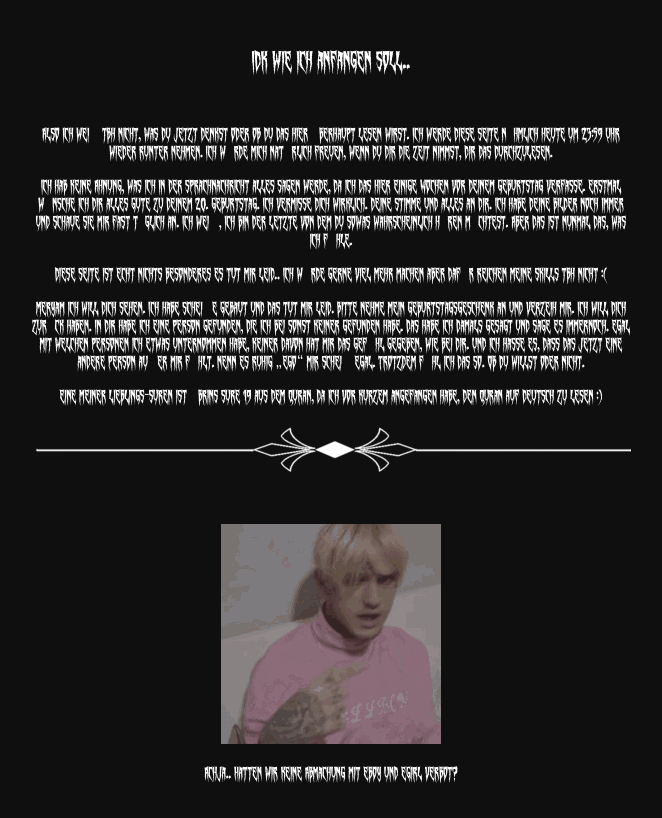
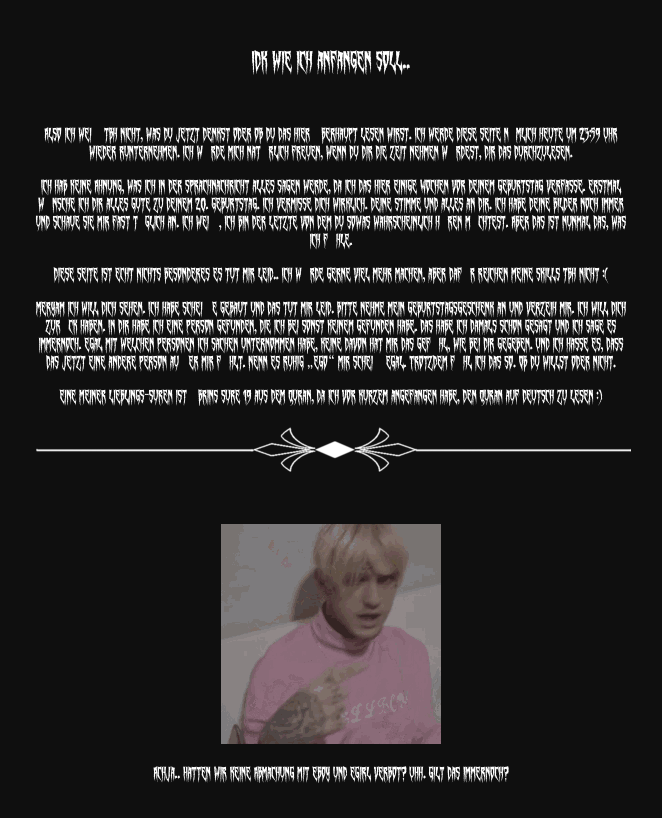
Before and after one commit to beromeow/0uhr30, a plain HTML site: page index.html in a window 1280 px wide. Shown: the part 626-1444 px from the top of the page, without its empty margins (309-971 px from the left). Drawn offline with Linux system fonts and the light colour scheme; files whose address does not match are found by name.

Commit message:
Update index.html

```diff
--- a/index.html
+++ b/index.html
@@ -16,14 +16,14 @@
             <p>Eine weiße Rose, weil du sie so sehr magst :3</p>
         </div>
         <div class="scroll">Idk wie ich anfangen soll..</div>
-        <p>Also ich weiß tbh nicht, was du jetzt denkst oder ob du das hier überhaupt lesen wirst. Ich werde diese Seite nähmlich heute um 23:59 Uhr wieder runter nehmen. Ich würde mich natürlich freuen, wenn du dir die Zeit nimmst, dir das durchzulesen.</p>
+        <p>Also ich weiß tbh nicht, was du jetzt denkst oder ob du das hier überhaupt lesen wirst. Ich werde diese Seite nämlich heute um 23:59 Uhr wieder runternehmen. Ich würde mich natürlich freuen, wenn du dir die Zeit nehmen würdest, dir das durchzulesen.</p>
         <p>Ich hab keine Ahnung, was ich in der Sprachnachricht alles sagen werde, da ich das hier einige Wochen vor deinem Geburtstag verfasse. Erstmal wünsche ich dir alles gute zu deinem 20. Geburtstag. Ich vermisse dich wirklich. Deine Stimme und alles an dir. Ich habe deine Bilder noch immer und schaue sie mir fast täglich an. Ich weiß, ich bin der letzte von dem du sowas wahrscheinlich hören möchtest. Aber das ist nunmal das, was ich fühle.</p>
-        <p>Diese Seite ist echt nichts besonderes es tut mir leid.. Ich würde gerne viel mehr machen aber dafür reichen meine Skills tbh nicht :(</p>
-        <p>Meryam ich will dich sehen. Ich habe scheiße gebaut und das tut mir leid. Bitte nehme mein Geburtstagsgeschenk an und verzeih mir. Ich will dich zurück haben. In dir habe ich eine Person gefunden, die ich bei sonst keiner gefunden habe. Das habe ich damals gesagt und sage es immernoch. Egal mit welchen Personen ich etwas unternommen habe, keiner davon hat mir das Gefühl gegeben, wie bei dir. Und ich hasse es, dass das jetzt eine andere Person außer mir fühlt. Nenn es ruhig „Ego“ mir scheiß egal. Trotzdem fühl ich das so. Ob du willst oder nicht.</p>
+        <p>Diese Seite ist echt nichts besonderes es tut mir leid.. Ich würde gerne viel mehr machen, aber dafür reichen meine Skills tbh nicht :(</p>
+        <p>Meryam ich will dich sehen. Ich habe scheiße gebaut und das tut mir leid. Bitte nehme mein Geburtstagsgeschenk an und verzeih mir. Ich will dich zurück haben. In dir habe ich eine Person gefunden, die ich bei sonst keinem gefunden habe. Das habe ich damals schon gesagt und ich sage es immernoch. Egal mit welchen Personen ich Sachen unternommen habe, keine davon hat mir das Gefühl, wie bei dir gegeben. Und ich hasse es, dass das jetzt eine andere Person außer mir fühlt. Nenn es ruhig „Ego“ mir scheiß egal. Trotzdem fühl ich das so. Ob du willst oder nicht.</p>
         <p>Eine meiner lieblings-suren ist übrins Sure 19 aus dem Quran, da ich vor kurzem angefangen habe, den Quran auf Deutsch zu lesen :)</p>
         <img src="./img/line2.png" alt="Line Image">
         <img src="./img/lil-peep.gif" alt="Peep GIF">
-        <p>Achja.. Hatten wir keine Abmachung mit Eboy und Egirl verbot?</p>
+        <p>Achja.. Hatten wir keine Abmachung mit Eboy und Egirl verbot? Uhh. Gilt das immernoch?</p>
     </div>
 
     <div class="container">
```
